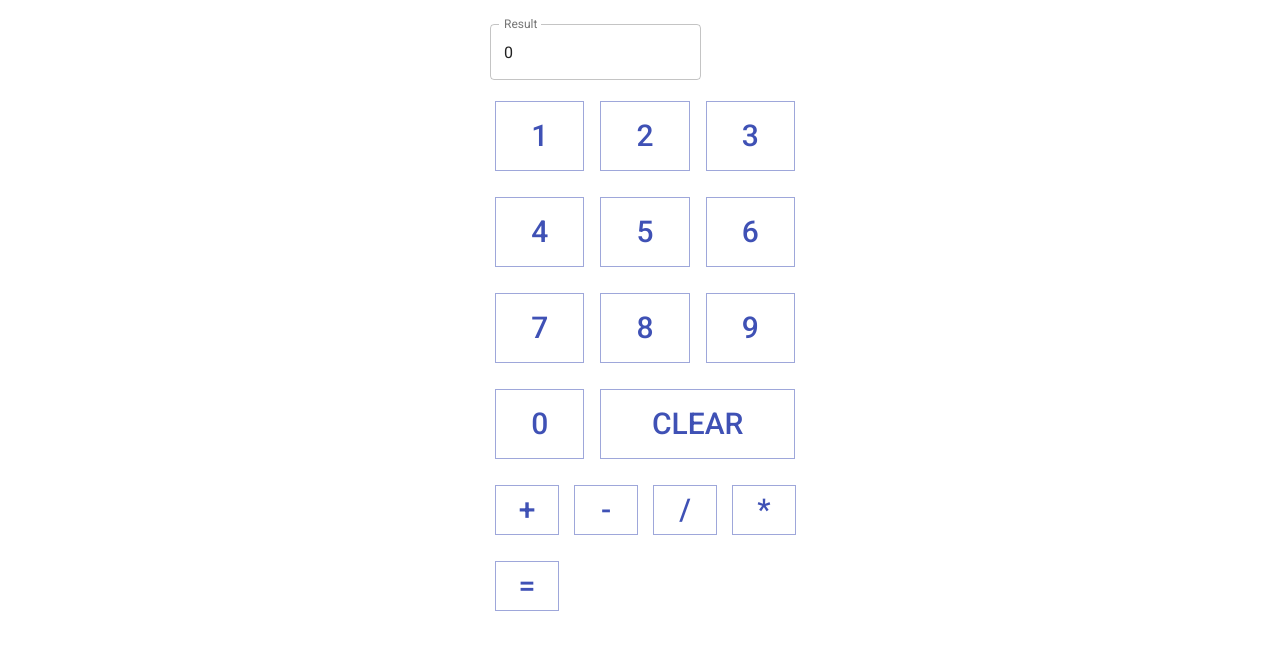
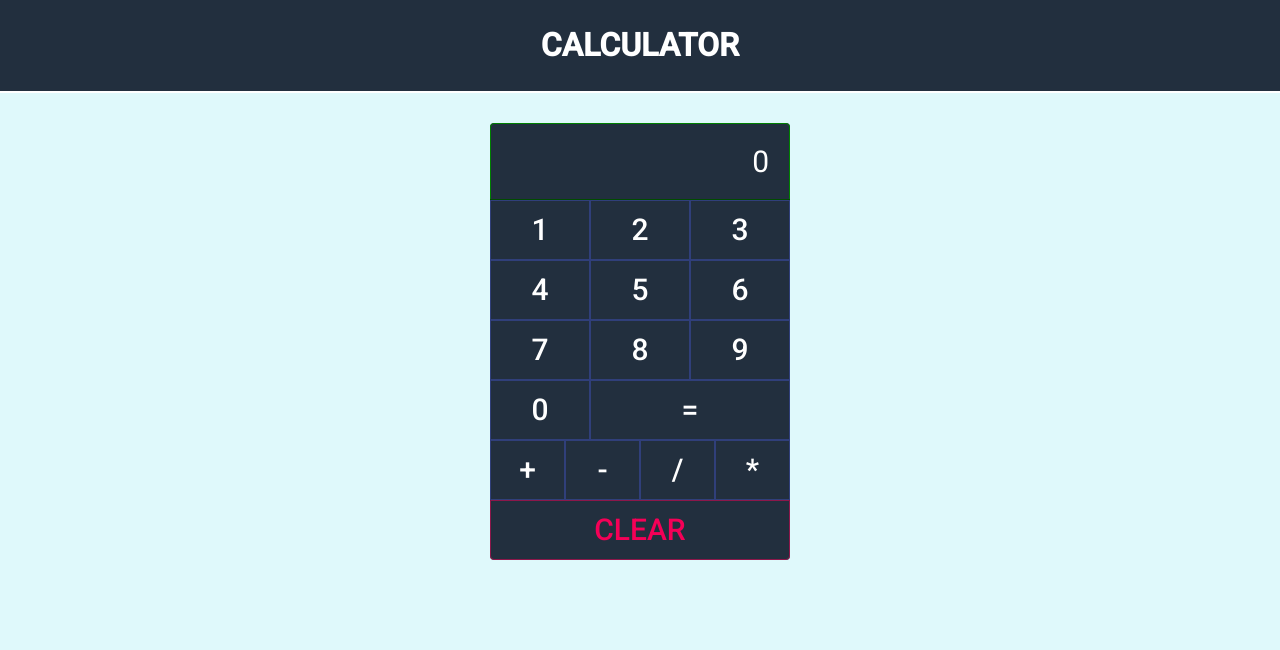
Before and after one commit to fieldr92/react-calculator, a React (Create React App) app: page / in a window 1280 px wide. Shown: the top 650 px of the page. Built offline with nearby package versions, Linux system fonts and the light colour scheme.

Commit message:
♻️🎨 Refactor code and update styling

```diff
--- a/src/components/App.js
+++ b/src/components/App.js
@@ -1,98 +1,19 @@
 import React from 'react';
-import { withStyles } from '@material-ui/core/styles';
-import Grid from '@material-ui/core/Grid';
-import ResultBar from './ResultBar/ResultBar';
-import NumberButtons from './Buttons/NumberButtons';
-import ClearButton from './Buttons/ClearButton';
-import OperatorButtons from './Buttons/OperatorButtons';
-
-const styles = theme => ({
-  container: {
-    width: '300px',
-    margin: "0 auto"
-  }
-});
+import TitleBar from './TitleBar/TitleBar';
+import Calculator from './Calculator/Calculator';
+import '../styles/App.css';
 
 class App extends React.Component {
-  state = {
-    value: 0,
-    result: 0,
-    valuesArr: [],
-    operatorsArr: []
-  }
-
-  onInputChange = value => {
-    this.setState({ value });
-  }
-
-  onNumberClick = value => {
-    if (this.state.value === 0) {
-      this.setState({ value });
-    } else {
-      this.setState({ value: this.state.value.toString() + value.toString() });
-    }
-  }
-
-  onOperatorClick = operator => {
-    if (this.state.value) {
-      const { result, value, valuesArr, operatorsArr } = this.state;
-      this.setState({
-        valuesArr: [...valuesArr, value],
-        operatorsArr: [...operatorsArr, operator],
-        result: value,
-        value: 0
-      });
-      if (valuesArr.length > 0) {
-        this.calculate(valuesArr.length, value, result, operatorsArr);
-      }
-    }
-  }
-
-  calculate(lastIndex, value, result, operatorsArr) {
-    switch (operatorsArr[lastIndex - 1]) {
-      case '+':
-        this.setState({ result: Number(result) + Number(value), value: 0 });
-        break;
-      case '-':
-        this.setState({ result: Number(result) - Number(value), value: 0 });
-        break;
-      case '*':
-        this.setState({ result: Number(result) * Number(value), value: 0 });
-        break;
-      case '/':
-        this.setState({ result: Number(result) / Number(value), value: 0 });
-        break;
-      case '=':
-        this.setState({ result });
-        break;
-      default: console.log('HOW HAVE YOU DONE THIS?!')
-    }
-  }
-
-  onClearClick = () => {
-    this.setState({ value: 0, result: 0, valuesArr: [], operatorsArr: [] });
-  }
 
   render() {
-    const { classes } = this.props;
 
     return (
-      <div className={classes.container}>
-        <Grid container className={classes.root} spacing={16}>
-          <ResultBar
-            value={this.state.value}
-            result={this.state.result}
-            onInputChange={this.onInputChange}
-          />
-        </Grid>
-        <Grid container className={classes.root} spacing={16}>
-          <NumberButtons onNumberClick={this.onNumberClick} />
-          <ClearButton onClearClick={this.onClearClick} />
-          <OperatorButtons onOperatorClick={this.onOperatorClick} />
-        </Grid>
-      </div>
+      <>
+        <TitleBar />
+        <Calculator />
+      </>
     )
   }
 }
 
-export default withStyles(styles)(App);
+export default App;
--- a/src/components/Buttons/ClearButton.js
+++ b/src/components/Calculator/Buttons/ClearButton.js
@@ -2,21 +2,22 @@ import React from 'react';
 import { withStyles } from '@material-ui/core/styles';
 import Button from '@material-ui/core/Button';
 import Grid from '@material-ui/core/Grid';
-import buttons from '../../styles/buttons';
+import buttons from '../../../styles/buttons';
 
 const styles = {
   root: {
     ...buttons.root,
-    width: '100%'
+    width: '100%',
+    borderRadius: '0 0 4px 4px'
   }
 };
 
 const ClearButton = ({ onClearClick, classes }) => {
   return (
-    <Grid item xs={8}>
+    <Grid item xs={12}>
       <Button
         variant="outlined"
-        color="primary"
+        color="secondary"
         onClick={() => onClearClick()}
         classes={{ root: classes.root }}
       >
--- a/src/components/Buttons/NumberButtons.js
+++ b/src/components/Calculator/Buttons/NumberButtons.js
@@ -2,12 +2,13 @@ import React from 'react';
 import { withStyles } from '@material-ui/core/styles';
 import Button from '@material-ui/core/Button';
 import Grid from '@material-ui/core/Grid';
-import buttons from '../../styles/buttons';
+import buttons from '../../../styles/buttons';
 
 const styles = {
   root: {
     ...buttons.root,
-    width: '100%'
+    width: '100%',
+    color: 'white'
   }
 };
 
--- a/src/components/Buttons/OperatorButtons.js
+++ b/src/components/Calculator/Buttons/OperatorButtons.js
@@ -2,21 +2,26 @@ import React from 'react';
 import { withStyles } from '@material-ui/core/styles';
 import Button from '@material-ui/core/Button';
 import Grid from '@material-ui/core/Grid';
-import buttons from '../../styles/buttons';
+import buttons from '../../../styles/buttons';
 
 const styles = {
   root: {
     ...buttons.root,
     width: '100%',
-    height: 50
+    color: 'white'
   }
 };
 
 const createButtons = ({ onOperatorClick, classes }) => {
-  const operators = ['+', '-', '/', '*', '='];
+  const operators = [ '=', '+', '-', '/', '*' ];
   return operators.map(operator => {
+    let opStyle = { xs: 3, color: 'primary' }
+    if (operator === '=') {
+      opStyle.xs = 8;
+      opStyle.color = 'primary'
+    }
     return (
-      <Grid item xs={3} key={`numKey${operator}`}>
+      <Grid item xs={opStyle.xs} key={`numKey${operator}`}>
         <Button
           variant="outlined"
           color="primary"
--- /dev/null
+++ b/src/components/Calculator/Calculator.js
@@ -0,0 +1,100 @@
+import React from 'react';
+import { withStyles } from '@material-ui/core/styles';
+import Grid from '@material-ui/core/Grid';
+import ResultBar from './ResultBar/ResultBar';
+import NumberButtons from './Buttons/NumberButtons';
+import ClearButton from './Buttons/ClearButton';
+import OperatorButtons from './Buttons/OperatorButtons';
+
+const styles = {
+  container: {
+    width: '300px',
+    margin: "30px auto",
+    backgroundColor: '#222f3e',
+    borderRadius: 4
+  }
+};
+
+class Calculator extends React.Component {
+  state = {
+    value: 0,
+    result: 0,
+    valuesArr: [],
+    operatorsArr: []
+  }
+
+  onInputChange = value => {
+    this.setState({ value });
+  }
+
+  onNumberClick = value => {
+    if (this.state.value === 0) {
+      this.setState({ value });
+    } else {
+      this.setState({ value: this.state.value.toString() + value.toString() });
+    }
+  }
+
+  onOperatorClick = operator => {
+    const { result, value, valuesArr, operatorsArr } = this.state;
+    if (this.state.value) {
+      this.setState({
+        valuesArr: [...valuesArr, value],
+        operatorsArr: [...operatorsArr, operator],
+        result: value,
+        value: 0
+      });
+      if (valuesArr.length > 0) {
+        this.calculate(valuesArr.length, value, result, operatorsArr);
+      }
+    }
+  }
+
+  calculate(lastIndex, value, result, operatorsArr) {
+    switch (operatorsArr[lastIndex - 1]) {
+      case '+':
+        this.setState({ result: Number(result) + Number(value), value: 0 });
+        break;
+      case '-':
+        this.setState({ result: Number(result) - Number(value), value: 0 });
+        break;
+      case '*':
+        this.setState({ result: Number(result) * Number(value), value: 0 });
+        break;
+      case '/':
+        this.setState({ result: Number(result) / Number(value), value: 0 });
+        break;
+      case '=':
+        this.setState({ result: Number(result) });
+        break;
+      default: console.log('HOW HAVE YOU DONE THIS?!')
+    }
+  }
+
+  onClearClick = () => {
+    this.setState({ value: 0, result: 0, valuesArr: [], operatorsArr: [] });
+  }
+
+  render() {
+    const { classes } = this.props;
+
+    return (
+      <div className={classes.container}>
+        <Grid container className={classes.root} spacing={0}>
+          <ResultBar
+            value={this.state.value}
+            result={this.state.result}
+            onInputChange={this.onInputChange}
+          />
+        </Grid>
+        <Grid container className={classes.root} spacing={0}>
+          <NumberButtons onNumberClick={this.onNumberClick} />
+          <OperatorButtons onOperatorClick={this.onOperatorClick} />
+          <ClearButton onClearClick={this.onClearClick} />
+        </Grid>
+      </div>
+    )
+  }
+}
+
+export default withStyles(styles)(Calculator);
--- a/src/components/ResultBar/ResultBar.js
+++ b/src/components/Calculator/ResultBar/ResultBar.js
@@ -1,12 +1,20 @@
 import React from 'react';
 import { withStyles } from '@material-ui/core/styles';
 import Grid from '@material-ui/core/Grid';
-import TextField from '@material-ui/core/TextField';
+import Input from '@material-ui/core/Input';
 
 const styles = {
   root: {
     borderRadius: 0,
-    width: '100%'
+    width: '100%',
+    color: 'white'
+  },
+  input: {
+    padding: 20,
+    fontSize: 30,
+    textAlign: 'right',
+    border: '1px solid green',
+    borderRadius: '4px 4px 0 0'
   }
 };
 
@@ -28,15 +36,12 @@ const ResultBar = ({ onInputChange, value, result, classes }) => {
   return (
     <Grid item xs={12}>
       <form onSubmit={onFormSubmit}>
-        <TextField
-          label="Result"
-          margin="normal"
-          variant="outlined"
-          color="primary"
+        <Input
+          color="secondary"
           value={inputValueHandler(value, result)}
           onChange={e => onInputChange(extractNums(e.target.value))}
           onClick={e => e.target.select()}
-          classes={{ root: classes.roots }}
+          classes={{ root: classes.root, input: classes.input }}
         />
       </form>
     </Grid>
--- /dev/null
+++ b/src/components/TitleBar/TitleBar.js
@@ -0,0 +1,27 @@
+import React from 'react';
+// import AppBar from '@material-ui/core/AppBar';
+// import Toolbar from '@material-ui/core/Toolbar';
+// import Typography from '@material-ui/core/Typography';
+import '../../styles/App.css';
+
+const TitleBar = () => {
+  return (
+    <>
+      <div className='title-bar'>
+        <h1>
+          CALCULATOR
+        </h1>
+      </div>
+    </>
+  )
+}
+
+export default TitleBar;
+
+// <AppBar position="static" color="default">
+//   <Toolbar>
+//     <Typography variant="h4" color="inherit">
+//       CALCULATOR
+//     </Typography>
+//   </Toolbar>
+// </AppBar>
--- /dev/null
+++ b/src/styles/App.css
@@ -0,0 +1,14 @@
+body {
+  font-family: Roboto, 'Open Sans', 'Helvetica Neue', sans-serif;
+  background-color: #dff9fb;
+  margin: 0;
+}
+
+.title-bar {
+  padding: 5px;
+  margin: 0;
+  text-align: center;
+  background-color: #222f3e;
+  color: white;
+  border-bottom: 2px solid white;
+}
--- a/src/styles/buttons.js
+++ b/src/styles/buttons.js
@@ -1,8 +1,8 @@
 const styles = {
   root: {
     fontSize: 30,
-    height:70,
-    margin: 5,
+    height: 60,
+    margin: 0,
     borderRadius: 0
   }
 };
```
